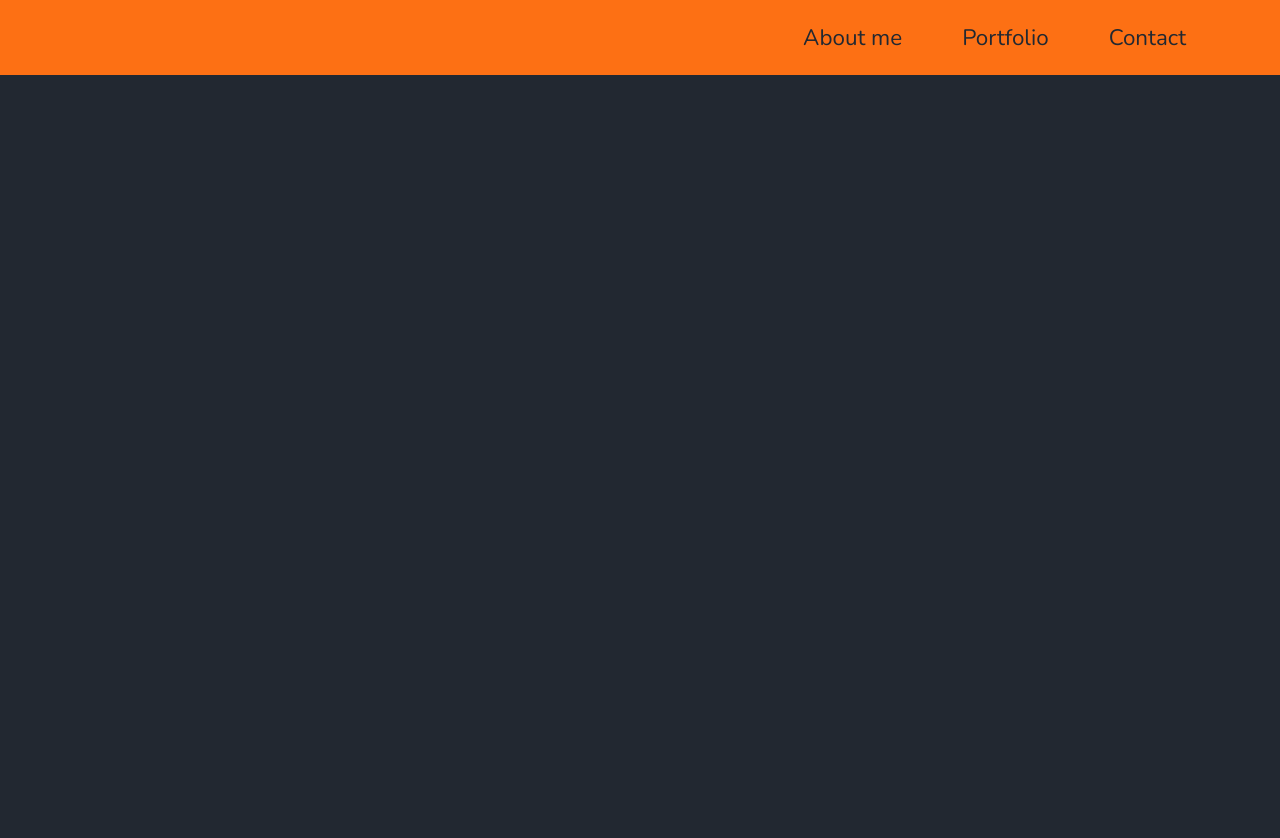
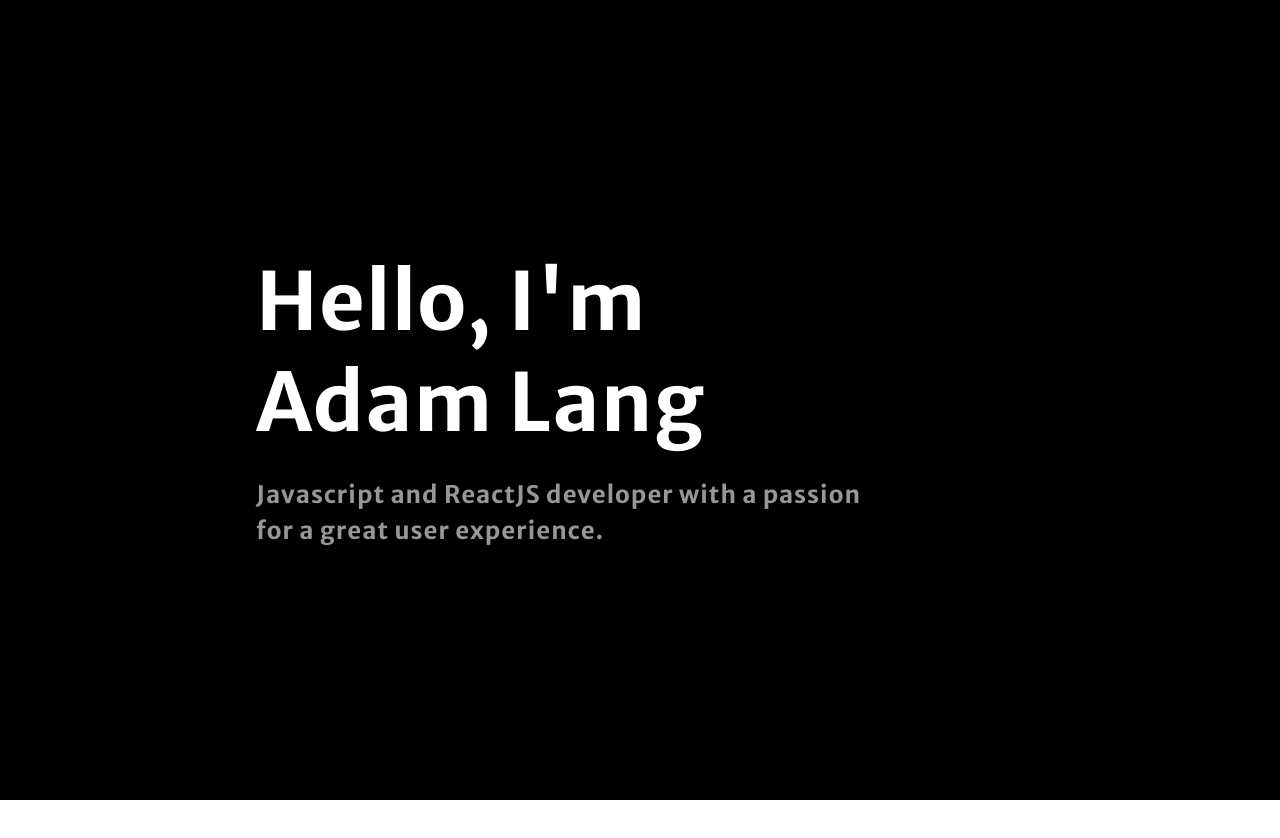
Before and after one commit to adamLangsti/Website, a React (Create React App) app: page / in a window 1280 px wide. Shown: the top 838 px of the page. After the commit the page ends 800 px from the top, so only its background shows below. Built offline with nearby package versions, Linux system fonts and the light colour scheme.

Commit message:
feat: new hero, h1 and h2 components

```diff
--- a/public/index.html
+++ b/public/index.html
@@ -9,11 +9,10 @@
   <meta name="description" content="Web site created using create-react-app" />
   <link rel="preconnect" href="https://fonts.googleapis.com">
   <link rel="preconnect" href="https://fonts.gstatic.com" crossorigin>
+  <link rel="preconnect" href="https://fonts.googleapis.com">
+  <link rel="preconnect" href="https://fonts.gstatic.com" crossorigin>
   <link
-    href="https://fonts.googleapis.com/css2?family=Nunito:ital,wght@0,200;0,300;0,400;0,500;0,600;0,700;0,800;0,900;1,200;1,300;1,400;1,500;1,600;1,700;1,800;1,900&display=swap"
-    rel="stylesheet">
-  <link
-    href="https://fonts.googleapis.com/css2?family=Montserrat:ital,wght@0,100;0,200;0,300;0,400;0,500;0,600;0,700;0,800;0,900;1,100;1,200;1,300;1,400;1,500;1,600;1,700;1,800;1,900&display=swap"
+    href="https://fonts.googleapis.com/css2?family=Merriweather+Sans:ital,wght@0,300;0,400;0,500;0,600;0,700;0,800;1,300;1,400;1,500;1,600;1,700;1,800&display=swap"
     rel="stylesheet">
   <title>React App</title>
 </head>
--- a/src/App.js
+++ b/src/App.js
@@ -1,11 +1,11 @@
-import Header from './components/Header';
+import Navbar from './components/Navbar';
 import Hero from './components/Hero';
 import './css/index.css';
 
 const App = () => {
     return (
         <>
-            <Header />
+            <Navbar />
             <Hero />
         </>
     );
--- a/src/components/Header.js
+++ /dev/null
@@ -1,22 +0,0 @@
-import React from 'react';
-import '../css/header.css';
-
-const Header = () => {
-    return (
-        <header className='header-container'>
-            <ul className='header-wrapper'>
-                <li>
-                    <a href='/'>About me</a>
-                </li>
-                <li>
-                    <a href='/'>Portfolio</a>
-                </li>
-                <li>
-                    <a href='/'>Contact</a>
-                </li>
-            </ul>
-        </header>
-    );
-};
-
-export default Header;
--- a/src/components/Hero.js
+++ b/src/components/Hero.js
@@ -2,7 +2,19 @@ import React from 'react';
 import '../css/hero.css';
 
 const Hero = () => {
-    return <div className='hero'></div>;
+    return (
+        <section className='hero'>
+            <article className='hero-article'>
+                <h1 className='hero-header text-content__big'>
+                    Hello, I'm Adam Lang
+                </h1>
+                <h2 className='hero-content text-content__small'>
+                    Javascript and ReactJS developer with a passion for a great
+                    user experience.
+                </h2>
+            </article>
+        </section>
+    );
 };
 
 export default Hero;
--- /dev/null
+++ b/src/components/Navbar.js
@@ -0,0 +1,8 @@
+import React from 'react';
+import '../css/navbar.css';
+// Skapa navbar vänster
+const Header = () => {
+    return <nav className='header-container'></nav>;
+};
+
+export default Header;
--- a/src/css/header.css
+++ /dev/null
@@ -1,25 +0,0 @@
-.header-container {
-    background-color: #fd7014;
-}
-
-.header-container > ul {
-    display: flex;
-    height: calc(50px * 1.5);
-    align-items: center;
-    justify-content: flex-end;
-    margin-right: calc(5%);
-}
-.header-container > ul > li {
-    list-style-type: none;
-    font-family: 'Nunito';
-    margin: 0 30px;
-}
-.header-container > ul > li:hover {
-    background-color: green;
-    padding: 20px 0;
-}
-.header-container > ul > li > a {
-    font-size: 1.4em;
-    color: var(--primary-color);
-    text-decoration: none;
-}
--- a/src/css/hero.css
+++ b/src/css/hero.css
@@ -1,7 +1,26 @@
 .hero {
     height: 100vh;
+    background-color: black;
     display: flex;
     align-items: center;
-    justify-content: center;
-    background-color: var(--primary-color);
 }
+.hero-article {
+    margin-left: 20vw;
+    max-width: 620px;
+}
+
+.hero-header,
+.hero-content {
+    color: white;
+    font-family: 'Merriweather Sans', sans-serif;
+    letter-spacing: 1px;
+}
+
+.hero-header {
+    font-size: 5em;
+}
+.hero-content {
+    margin-top: 1.5rem;
+    line-height: 1.5em;
+    color: #979797;
+}
```
Also changed, not shown: src/css/index.css (line endings or trailing spaces), src/css/navbar.css (added).
